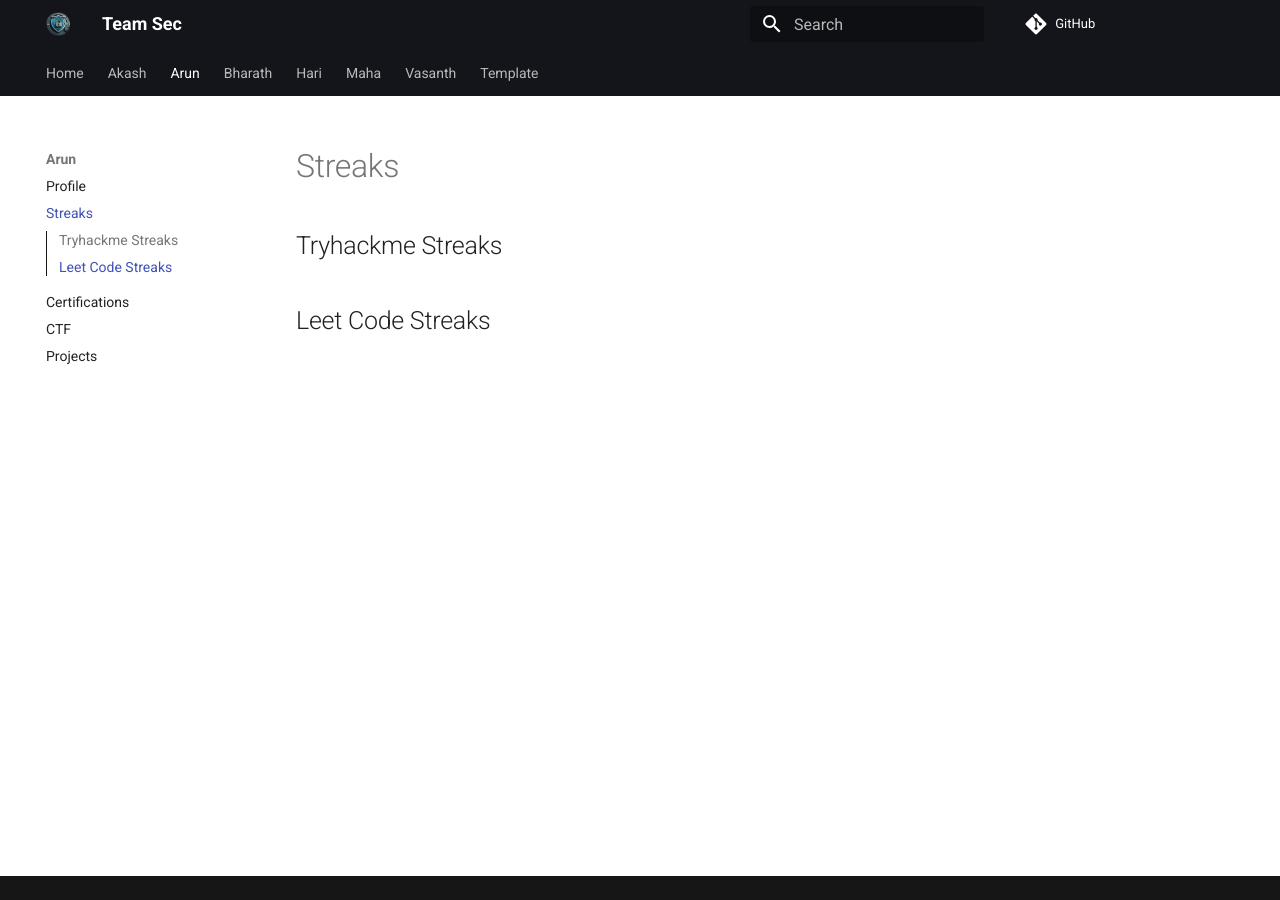
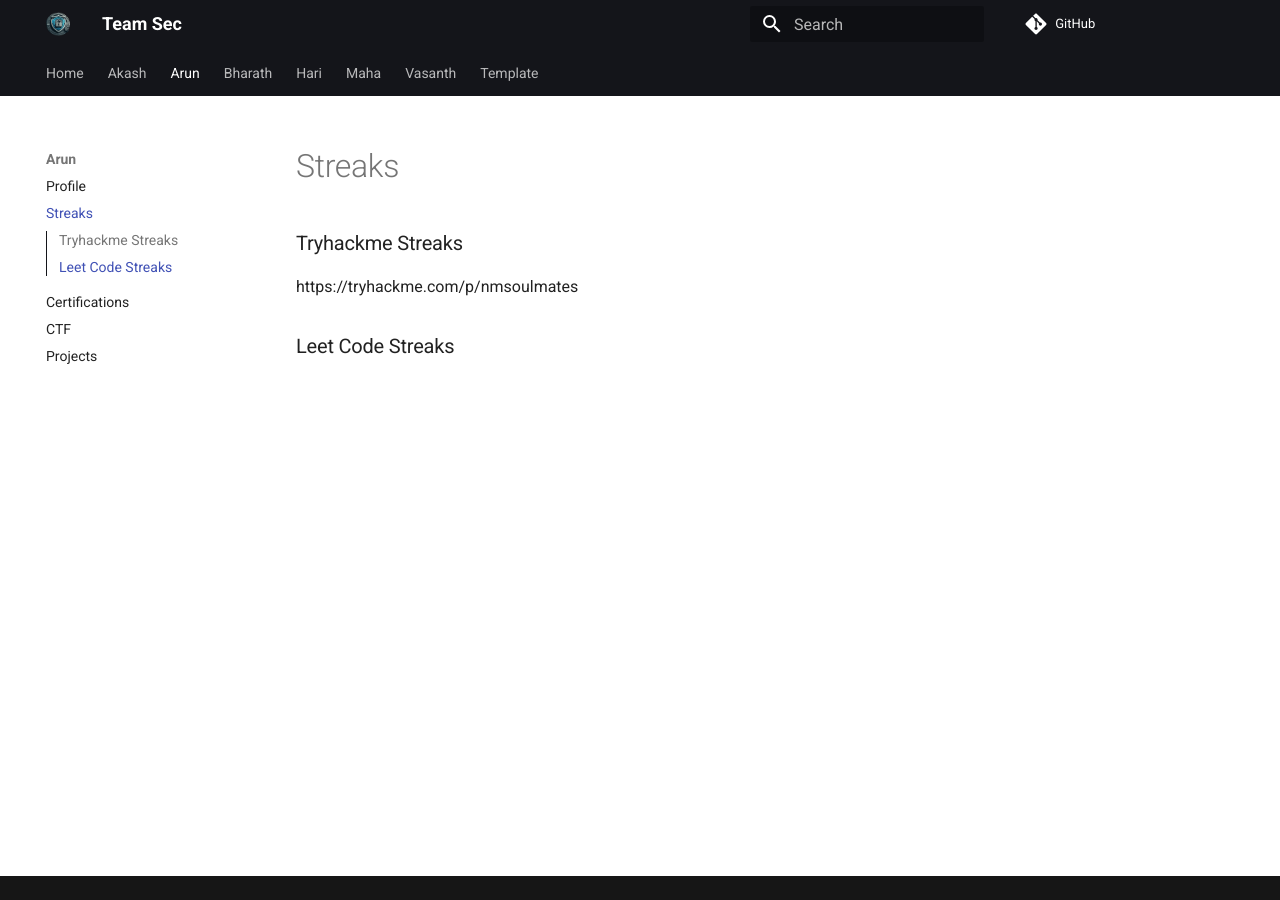
Before and after one commit to mr3xplorer/team_sec, an MkDocs documentation site: the page built from docs/Arun/streaks.md, in a window 1280 px wide. Built offline with MkDocs 1.6.1 and Material for MkDocs 9.7.7, drawn with Linux system fonts in a browser that asks for light colours; comment, search, counter and statistics services are not loaded; some of the changed lines change nothing that is shown.

Commit message:
Update streaks.md

```diff
--- a/docs/Arun/streaks.md
+++ b/docs/Arun/streaks.md
@@ -1,6 +1,6 @@
 # Streaks
 
-## Tryhackme Streaks
+### Tryhackme Streaks
+https://tryhackme.com/p/nmsoulmates
 
-
-## Leet Code Streaks
+### Leet Code Streaks
```
